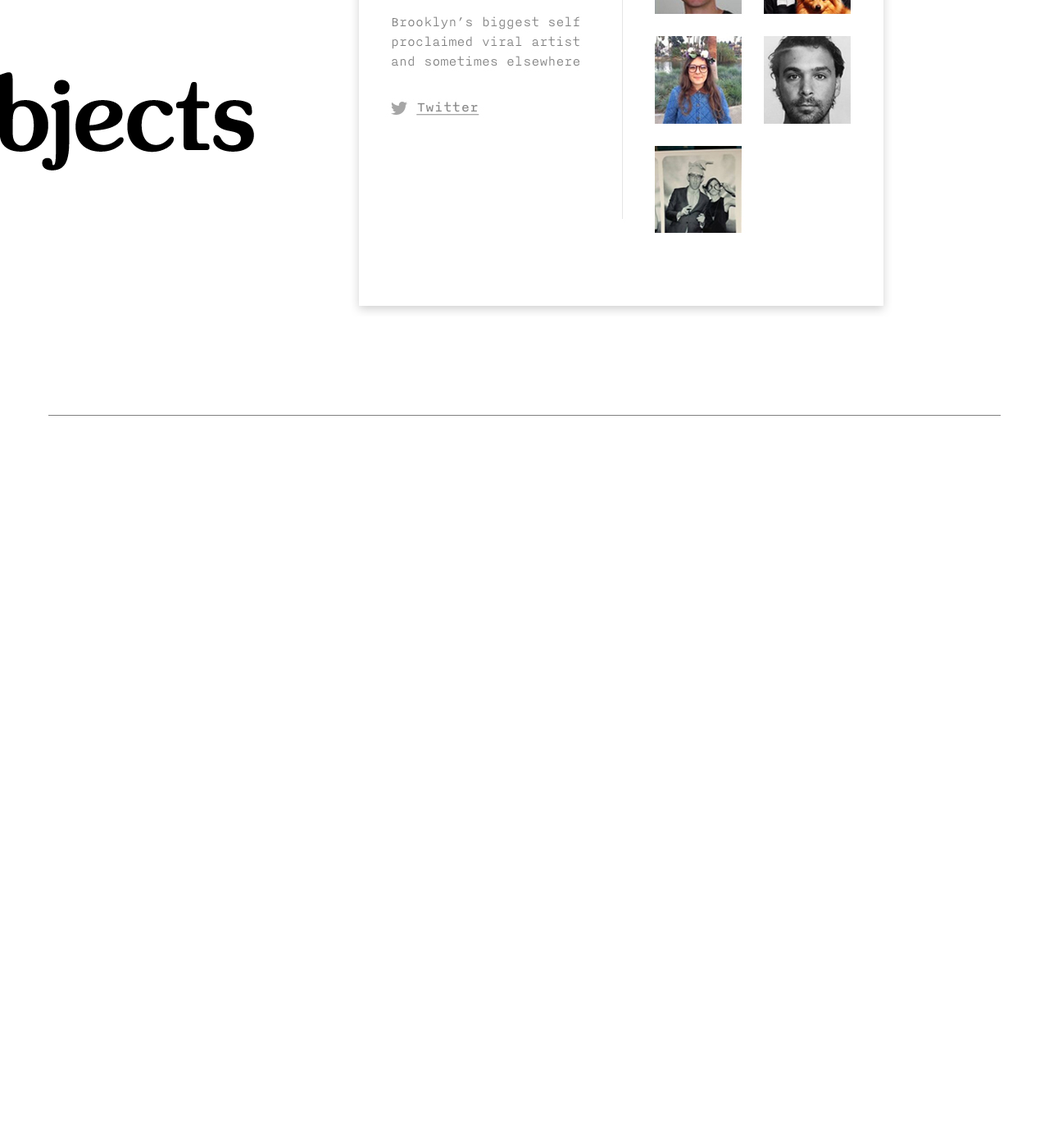
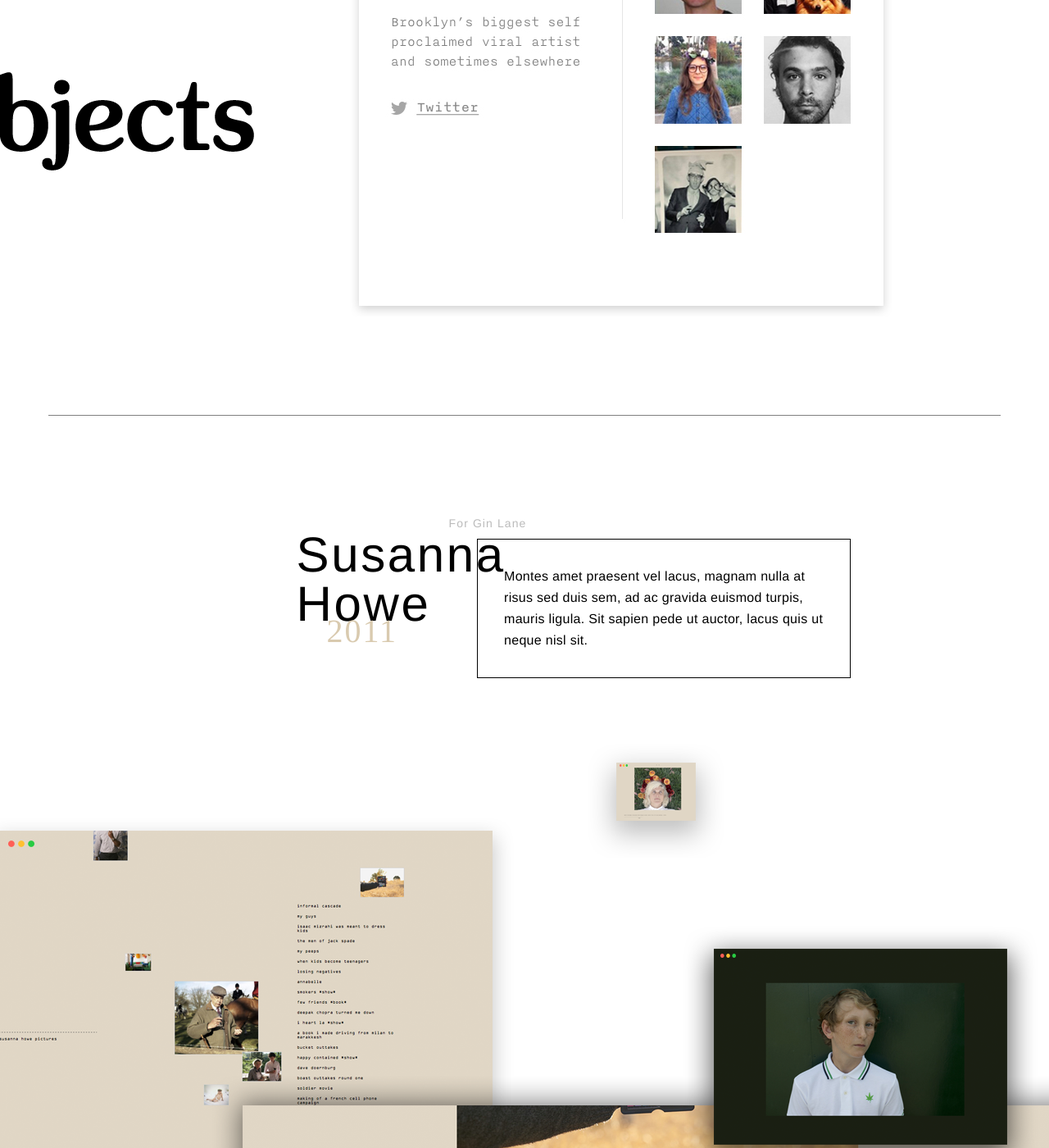
Before and after one commit to allanyu/ayu, a Jekyll site: the page built from index.html, in a window 1280 px wide and 1400 px high, scrolled down 21732 px. Shown: the whole window at 82% size. Built offline with Jekyll 4.4.1, drawn with Linux system fonts in a browser that asks for light colours; nearby versions of some CDN libraries; before the commit the page ends 22359 px from its top, so only the background shows below that.

Commit message:
added HOWE

```diff
--- /dev/null
+++ b/_includes/howe.html
@@ -0,0 +1,34 @@
+<div class="project">
+
+  <div class="projectIntro howe">
+
+    <div class="introLeft howe">
+      <h1 class="howe">Susanna<br>Howe</h1>
+      <h2 class="howe">2011</h2>
+      <h3 class="howe">For Gin Lane</h3>
+    </div>
+
+    <div class="introRight howe">
+      <p class="howe">Montes amet praesent vel lacus, magnam nulla at risus sed duis sem, ad ac gravida euismod turpis, mauris ligula. Sit sapien pede ut auctor, lacus quis ut neque nisl sit.</p>
+    </div>
+  </div>
+
+  <div class="projectBody howe">
+    <img id="howe1" img src="images/howe/howe1.png">
+    <img id="howe2" img src="images/howe/howe2.png">
+    <img id="howe3" img src="images/howe/howe3.png">
+    <img id="howe4" img src="images/howe/howe4.png">
+    <img id="howe5" img src="images/howe/howe5.png">
+    <img id="howe6" img src="images/howe/howe6.png">
+
+    <div class="globalImgWrapper">
+      <img id="howe7" img src="images/howe/howe7.png">
+      <img id="howe8" img src="images/howe/howe8.png">
+      <img id="howe9" img src="images/howe/howe9.png">
+    </div>
+
+  </div>
+
+    <hr span class="howehr" noshade size=1>
+
+</div>
--- /dev/null
+++ b/_sass/_howe.scss
@@ -0,0 +1,116 @@
+.projectIntro.howe{
+  padding-top: 20px;
+}
+
+.introLeft.howe{
+  width: 500px;
+  position: relative;
+  left: 26%;
+  z-index: -10;
+}
+
+h2.howe{
+  position: absolute;
+  color: #d9caaf;
+  top: 103px;
+  left: 37px;
+}
+
+h3.howe{
+  position: absolute;
+  top: -16px;
+  left: 186px;
+}
+
+.introRight.howe{
+  width: 500px;
+  position: relative;
+  left: 45%;
+  top: -110px;
+  z-index: -20;
+}
+
+ p.howe{
+  width: 390px;
+  border: 1px solid #000;
+  padding: 32px;
+}
+
+.projectBody.howe{
+  margin: 60px auto 120px;
+  max-width: 100%;
+  position: relative;
+}
+
+img#howe1{
+  position: relative;
+  left: -25px;
+  z-index: 700;
+}
+
+img#howe2{
+  position: absolute;
+  right: -295px;
+  top: 315px;
+  z-index: 710;
+}
+
+img#howe3{
+  position: absolute;
+  right: 31%;
+  top: -90px;
+  max-width: 100%;
+  z-index: 720;
+}
+
+img#howe4{
+  position: absolute;
+  right: 1%;
+  top: 110px;
+  max-width: 100%;
+  z-index: 730;
+}
+
+img#howe5{
+  position: absolute;
+  left: 13%;
+  top: 730px;
+  max-width: 100%;
+  z-index: 716;
+}
+
+img#howe6{
+  position: absolute;
+  top: 830px;
+  left: -15px;
+  max-width: 100%;
+  z-index: 702;
+}
+
+img#howe7{
+  position: relative;
+  top: 660px;
+  left: 35%;
+  max-width: 100%;
+  z-index: 740;
+}
+
+img#howe8{
+  position: absolute;
+  top: 995px;
+  left: 64%;
+  max-width: 100%;
+  z-index: 736;
+}
+
+img#howe9{
+  position: absolute;
+  top: 930px;
+  right: 57%;
+  max-width: 100%;
+  z-index: 735;
+}
+
+.howehr{
+  margin-top: 900px;
+}
--- a/css/main.scss
+++ b/css/main.scss
@@ -13,7 +13,8 @@
 	"svpply",
 	"projfla",
 	"want",
-	"eo"
+	"eo",
+	"howe"
 ;
 
 // Global CSS
--- a/index.html
+++ b/index.html
@@ -9,3 +9,4 @@ layout: default
 {% include projfla.html %}
 {% include want.html %}
 {% include eo.html %}
+{% include howe.html %}
```
Also changed, not shown: images/howe/howe1.png (added), images/howe/howe2.png (added), images/howe/howe3.png (added), images/howe/howe4.png (added), images/howe/howe5.png (added), images/howe/howe6.png (added), images/howe/howe7.png (added), images/howe/howe8.png (added), images/howe/howe9.png (added).
